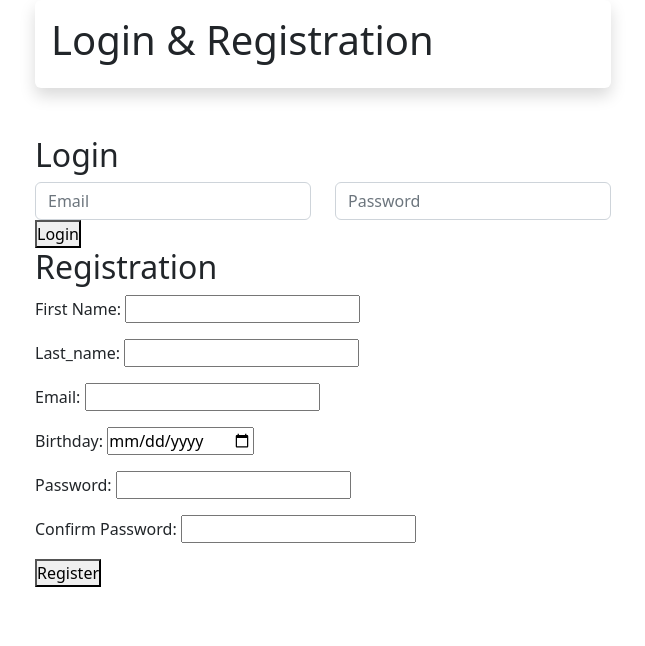
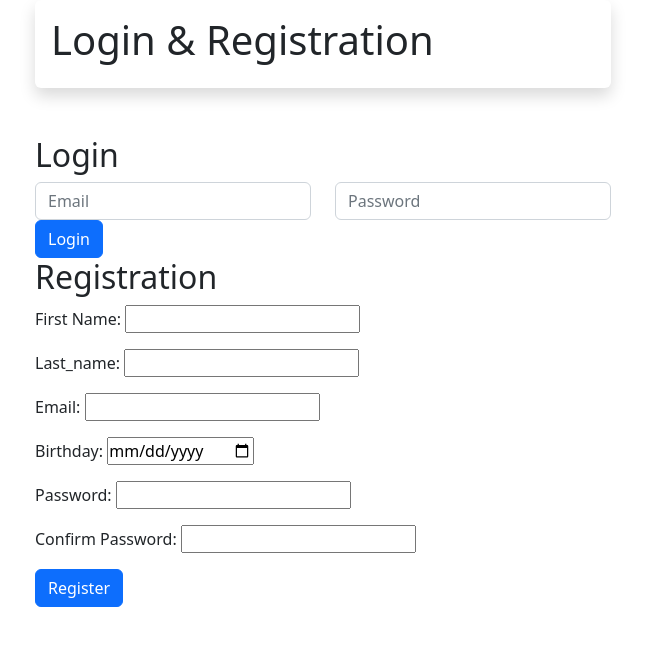
Before and after one commit to xvaldez0411/python, a Flask app: page / in a window 1280 px wide. Shown: the top 646 px of the page, without its empty margins (317-962 px from the left). Run offline with Flask 2, Linux system fonts and the light colour scheme.

Commit message:
added css to <button>

```diff
--- a/flask_mysql/validation/CORE_login_and_registration/flask_app/templates/log_and_reg.html
+++ b/flask_mysql/validation/CORE_login_and_registration/flask_app/templates/log_and_reg.html
@@ -34,7 +34,7 @@
 
             <!-- <p>Email: <input name="email" type="email"></p>
             <p>Password: <input name="password" type="password"></p> -->
-            <button type="submit">Login</button>
+            <button class="btn btn-primary" type="submit">Login</button>
         </form>
         <h2>Registration</h2>
         <form action="/register", method="POST">
@@ -44,7 +44,7 @@
             <p>Birthday: <input name="birthday" type="date"></p>
             <p>Password: <input name="password" type="password"></p>
             <p>Confirm Password: <input name="confirm_password" type="password"></p>
-            <button type="submit">Register</button>
+            <button class="btn btn-primary" type="submit">Register</button>
         </form>
 
     </div>
```
